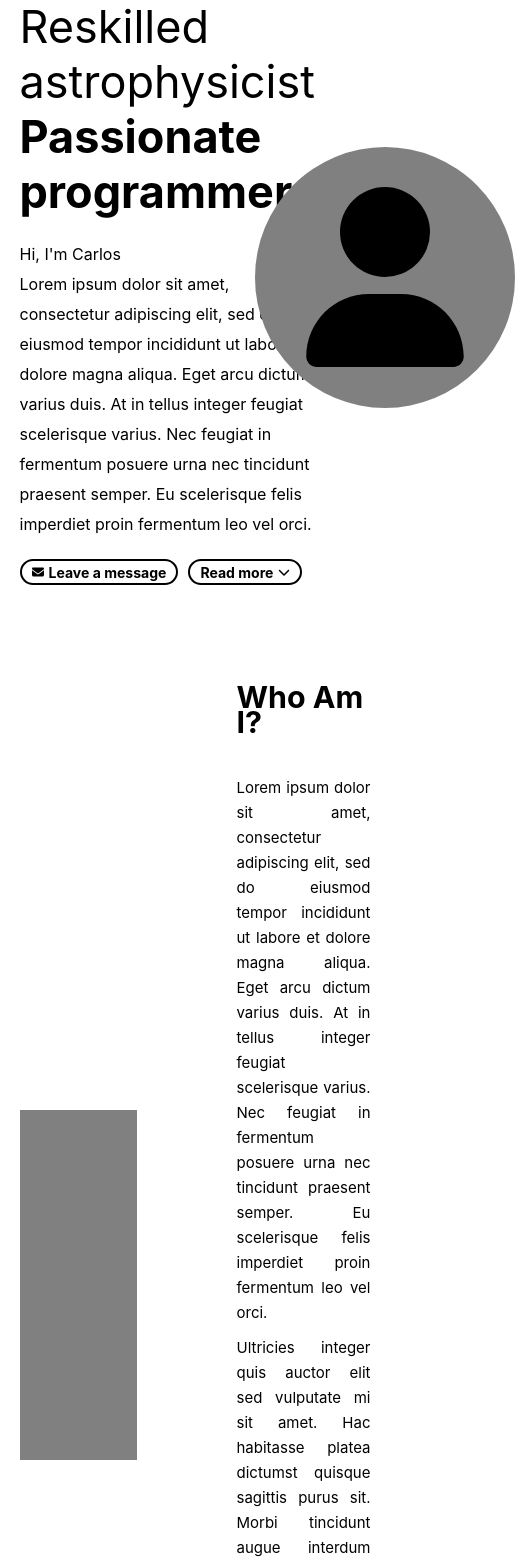
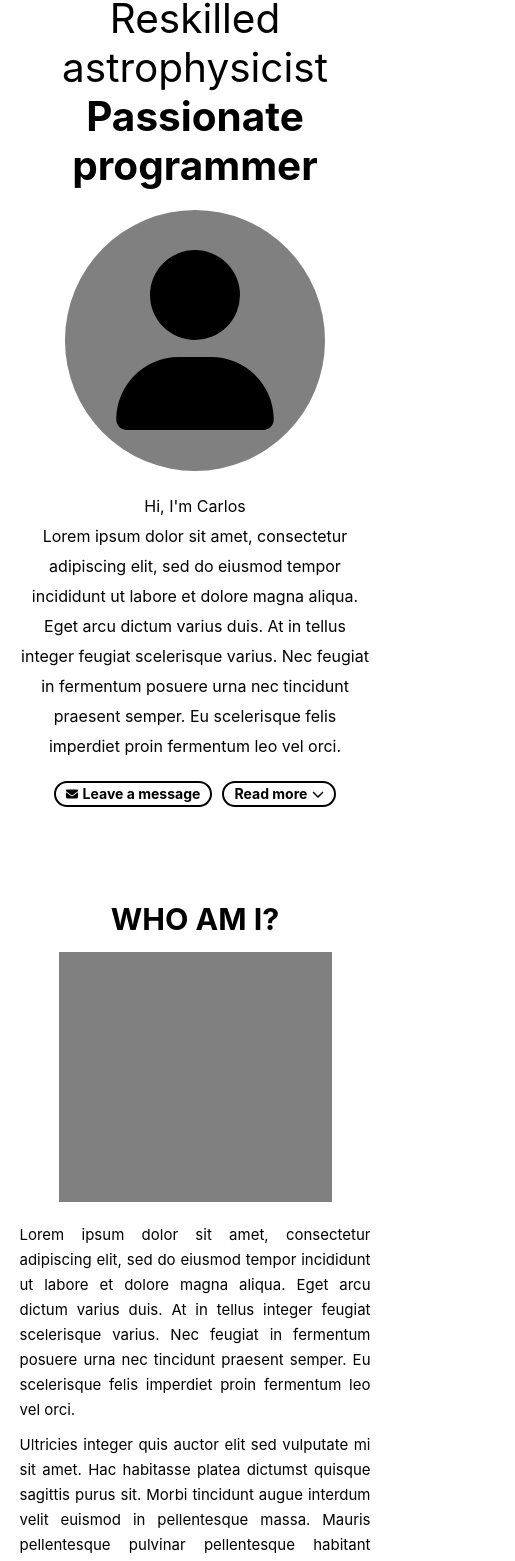
Before and after one commit to ccardonaguillen/portfolio, a React (Create React App) app: page / in a window 390 px wide. Shown: the part 331-1892 px from the top of the page, 515 px wide, since content can reach past the window. Built offline with nearby package versions, Linux system fonts and the light colour scheme.

Commit message:
Adapt Homepage design to be responsive in small screens

```diff
--- a/src/layouts/Home/About/index.js
+++ b/src/layouts/Home/About/index.js
@@ -5,11 +5,11 @@ import './style.css';
 export default function About() {
     return (
         <section id="home-about">
+            <div className="section-heading">
+                <h3>Who Am I?</h3>
+            </div>
             <div className="section-decor">
                 <img src="#" alt="" />
-            </div>
-            <div className="section-heading">
-                <h3>Who Am I?</h3>
             </div>
             <div className="section-content">
                 <p className="section-paragraph">
--- a/src/layouts/Home/About/style.css
+++ b/src/layouts/Home/About/style.css
@@ -4,19 +4,18 @@ section#home-about {
     grid-template-areas:
         "decoration heading"
         "decoration cont";
+    row-gap: 4rem;
     column-gap: 10rem;
     align-items: center;
     margin: 10rem 0;
     line-height: 2.5rem;
-
 }
 
 .section-heading {
     grid-area: heading;
     justify-self: center;
     font-size: 2.6rem;
-    margin-bottom: 4rem;
-
+    text-transform: uppercase;
 }
 
 .section-decor {
@@ -34,3 +33,18 @@ section#home-about {
     font-size: 1.5rem;
     text-align: justify;
 }
+
+@media screen and (max-width:1000px) {
+    section#home-about {
+        display: flex;
+        flex-direction: column;
+        gap: 2rem
+    }
+
+    .section-decor {
+        width: min(600px, 70vw);
+        height: 250px;
+
+    }
+
+}
--- a/src/layouts/Home/Contact/style.css
+++ b/src/layouts/Home/Contact/style.css
@@ -57,7 +57,7 @@ section#home-contact {
 
 #contact-message input:focus,
 #contact-message textarea:focus {
-    box-shadow: 0 1px 0 teal;
+    /* box-shadow: 0 1px 0 teal; */
     border-color: teal;
 
     /* background-color: lightblue; */
--- a/src/layouts/Home/Hero/index.js
+++ b/src/layouts/Home/Hero/index.js
@@ -11,6 +11,9 @@ export default function Hero() {
             <div id="hero-heading">
                 <h1 className="heading">Reskilled astrophysicist</h1>
                 <h1 className="heading">Passionate programmer</h1>
+            </div>
+            <div id="hero-picture">
+                <FontAwesomeIcon icon={faUser} id="profile-picture" />
             </div>
             <div id="hero-subheading">
                 <p className="subheading">
@@ -35,9 +38,7 @@ export default function Hero() {
                     <FontAwesomeIcon icon={faChevronDown} />
                 </button>
             </div>
-            <div id="hero-picture">
-                <FontAwesomeIcon icon={faUser} id="profile-picture" />
-            </div>
+
             {/* <img src="" alt="This is me!" id="profile-picture" /> */}
         </section>
     );
--- a/src/layouts/Home/Hero/style.css
+++ b/src/layouts/Home/Hero/style.css
@@ -76,3 +76,34 @@ section#hero {
     width: 180px;
     height: 180px
 }
+
+
+@media screen and (max-width:1000px) {
+    section#hero {
+        display: flex;
+        flex-direction: column;
+        align-items: center;
+
+    }
+
+    #hero-name {
+        font-size: 2rem;
+    }
+
+    #hero-heading {
+        display: flex;
+        flex-direction: column;
+        align-items: center;
+        text-align: center;
+        font-size: 2.7rem;
+
+    }
+
+    #hero-picture {
+        margin-top: 2rem;
+    }
+
+    #hero-subheading {
+        text-align: center;
+    }
+}
```
